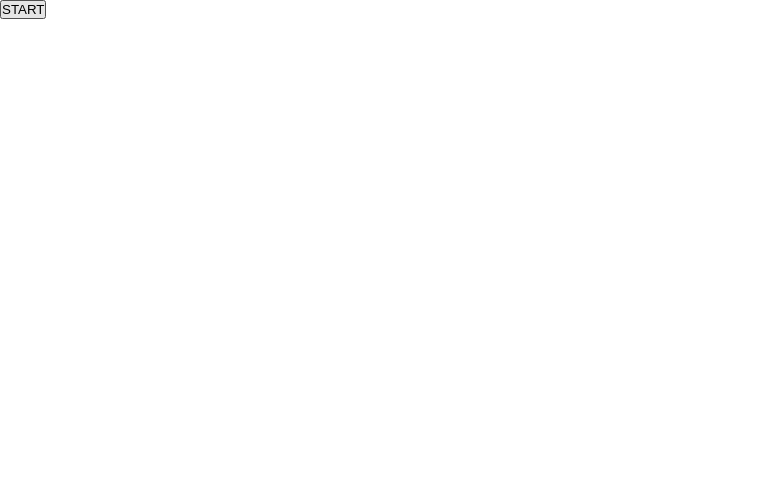
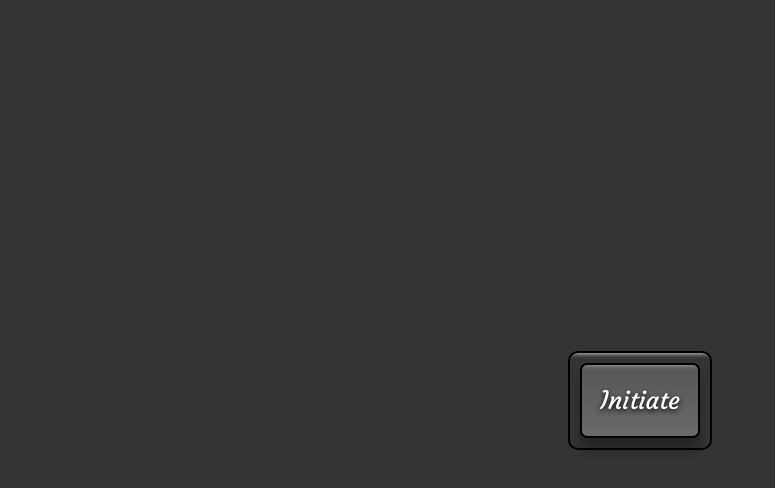
Before and after one commit to fridayZebra/Pic-in-Pic, a plain HTML site: page index.html in a window 1280 px wide. Shown: the whole page, without its empty margins (0-775 px from the left). Drawn offline with Linux system fonts and the light colour scheme.

Commit message:
css completed

```diff
--- a/index.html
+++ b/index.html
@@ -13,7 +13,7 @@
     <video src="" id="video" controls height="360" width="640" hidden></video>
 <!--   BUTTON -->
   <div class="button-container">
-    <button id="button">START</button>
+    <button id="button">Initiate</button>
   </div>
   <script src="script.js"></script>
 
--- a/style.css
+++ b/style.css
@@ -1,10 +1,50 @@
-* {
-    margin: 0;
-    padding: 0;
+@import url('https://fonts.googleapis.com/css2?family=Courgette&display=swap');
+
+html {
+  box-sizing: border-box;
+
+}
+body {
+  margin: 0;
+  height: 100vh;
+  display: flex;
+  justify-content: center;
+  align-items: center;
+  background: #343434;
 }
 
+.button-container {
+  border: 2px solid black;
+  padding: 10px;
+  border-radius: 10px;;
+  box-shadow: inset 0 20px 4px -19px rgba(255, 255, 255, 0.7);
+}
 
-mobile first style
+button {
+  cursor: pointer;
+  outline: none;
+  width: 120px;
+  height: 75px;
+  font-family: 'Courgette', cursive;
+  font-size: 25px;
+  color: white;
+  text-shadow: 0 2px 5px black;
+  background: linear-gradient(to top, #696969, #575757);
+  border: 2px solid black;
+  border-radius: 7px;
+  box-shadow: inset 0 20px 4px -19px rgba(255, 255, 255, 0.4), 0 12px 12px 0 rgba(0,0,0, 0.3); /*   can cut numbersin half to give visual of being pressed in */
+
+}
+
+button:hover {
+  background: linear-gradient(to bottom, #696969, #575757);
+}
+
+button:active {
+  transform: translateY(3px); /*when button is clicked going down effect */
+  box-shadow: 0 6px 6px 0 rgba(0,0,0, 0.3);
+}
+
 
 /* Extra small devices (phones, 600px and down) */
 @media only screen and (max-width: 600px) {...}
```
